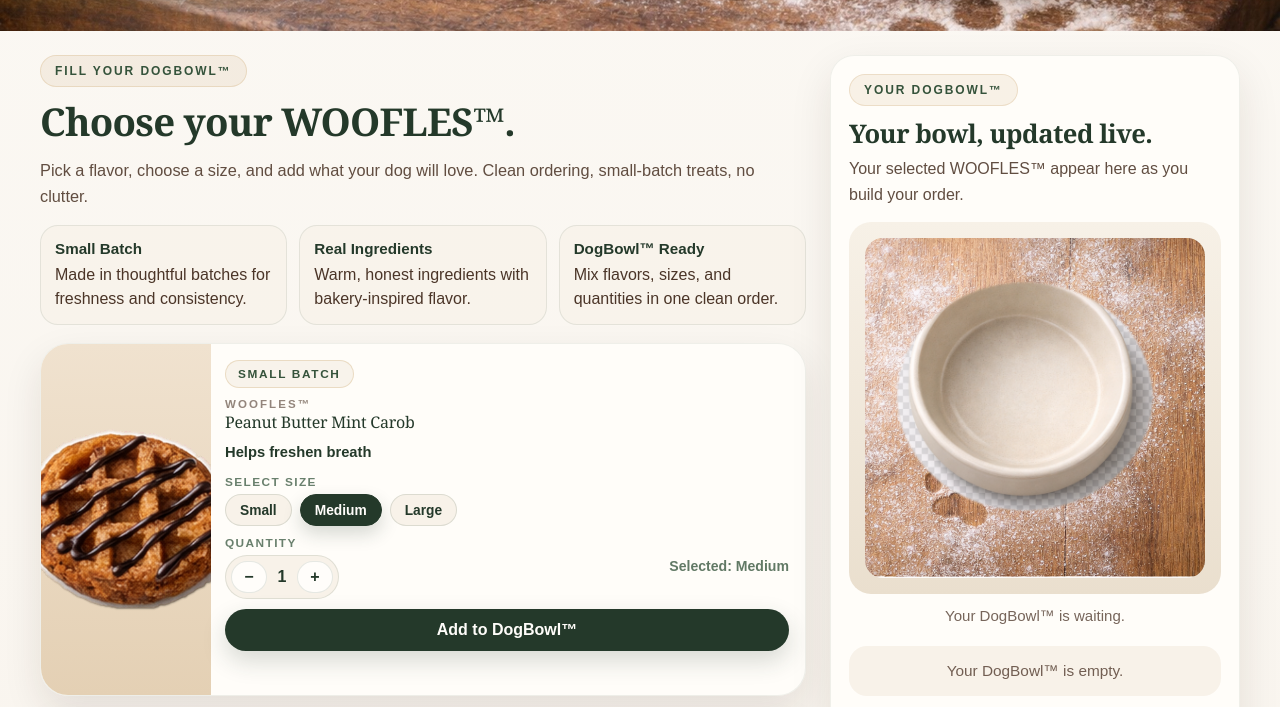
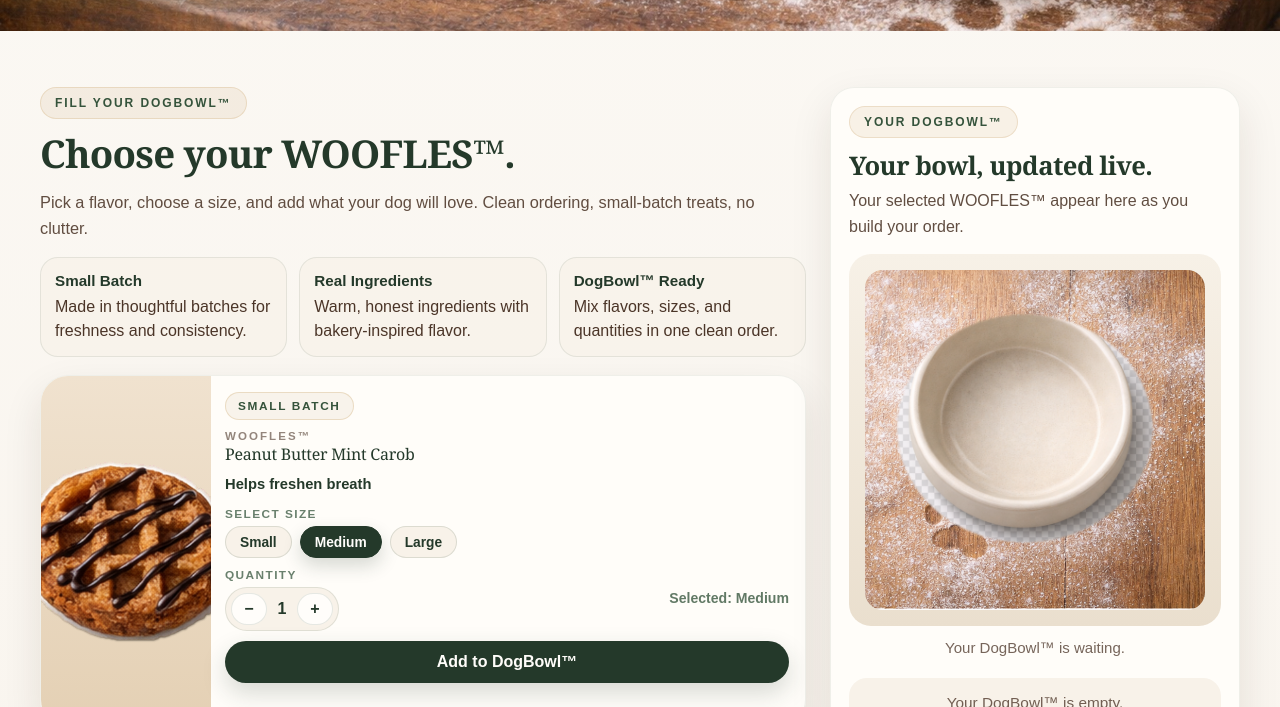
Before and after one commit to TatersTreats/taters-treats, a website: page index.html in a window 1280 px wide. Shown: the part 650-1357 px from the top of the page. Drawn offline with Linux system fonts and the light colour scheme.

Commit message:
Increase padding-top for shop section

```diff
--- a/assets/css/taters-treats-premium-small-batch-dog-treats.css
+++ b/assets/css/taters-treats-premium-small-batch-dog-treats.css
@@ -230,7 +230,7 @@ p {
 /* SHOP */
 
 .shop {
-  padding-top: 24px;
+  padding-top: 56px;
   padding-bottom: 28px;
 }
 
```
